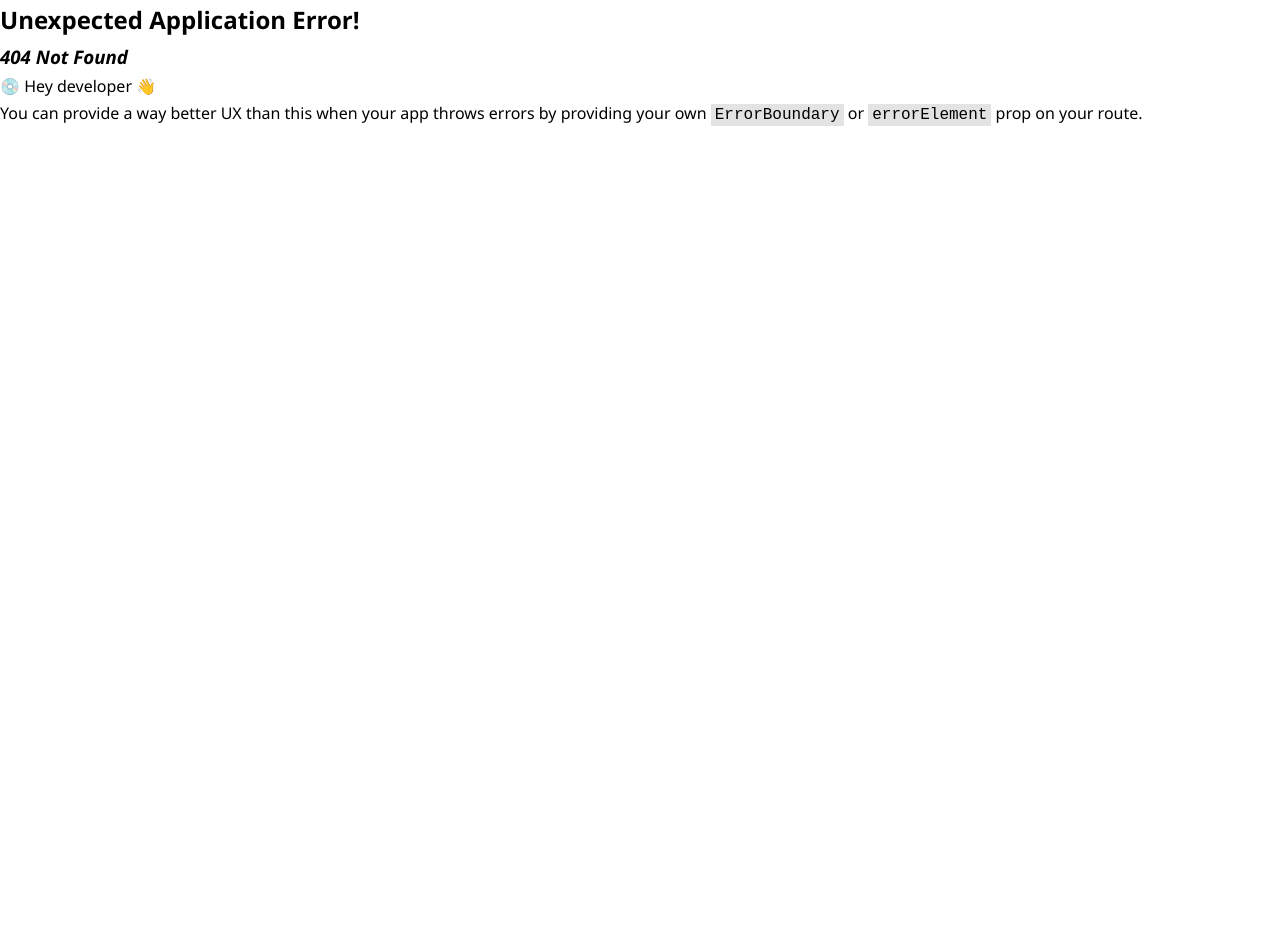
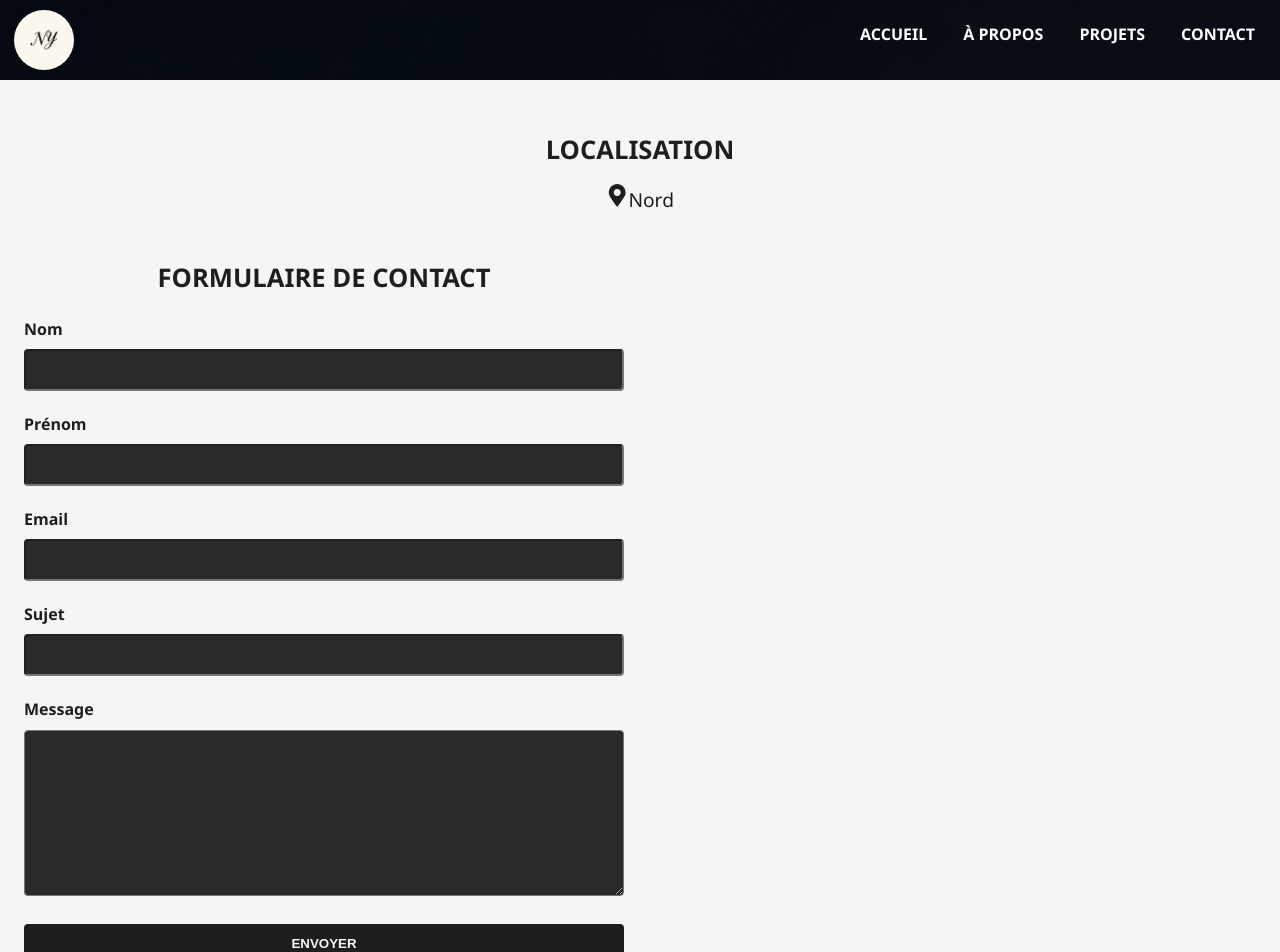
Before and after one commit to NabilY-5/checkpoint4, a React (Vite) app in the folder client/: page /contact in a window 1280 px wide. Before the commit this address had no page. Shown: the top 952 px of the page. Before the commit the page ends 800 px from the top, so only its background shows below. Built offline with nearby package versions, Linux system fonts and the light colour scheme.

Commit message:
feat: work on contact  page

```diff
--- a/client/src/components/Navbar/Navbar.tsx
+++ b/client/src/components/Navbar/Navbar.tsx
@@ -31,6 +31,13 @@ const Navbar = () => {
         >
           PROJETS
         </NavLink>
+        <NavLink
+          to="/contact"
+          className="nav-link"
+          onClick={() => setOpen(false)}
+        >
+          CONTACT
+        </NavLink>
       </nav>
     </div>
   );
--- a/client/src/main.tsx
+++ b/client/src/main.tsx
@@ -11,9 +11,9 @@ import App from "./App";
 // Import additional components for new routes
 // Try creating these components in the "pages" folder
 import About from "./pages/About/About";
+import Contact from "./pages/Contact/Contact";
 import Homepage from "./pages/Homepage/Homepage";
 import Projects from "./pages/Projects/Projects";
-// import Contact from "./pages/Contact";
 
 /* ************************************************************************* */
 
@@ -27,6 +27,7 @@ const router = createBrowserRouter([
       { path: "/", element: <Homepage /> },
       { path: "/projects", element: <Projects /> },
       { path: "/about", element: <About /> },
+      { path: "/contact", element: <Contact /> },
     ], // Renders the App component for the home page
   },
   // Try adding a new route! For example, "/about" with an About component
--- /dev/null
+++ b/client/src/pages/Contact/Contact.tsx
@@ -0,0 +1,70 @@
+import "./contact.css";
+import { FaMapMarkerAlt } from "react-icons/fa";
+import { ToastContainer, toast } from "react-toastify";
+
+const Contact = () => {
+  const handleSubmit = () => {
+    toast.success("Message envoyé !");
+  };
+
+  return (
+    <main className="contact-page">
+      <section className="location-section">
+        <h2>LOCALISATION</h2>
+        <p>
+          <FaMapMarkerAlt style={{ fontSize: "1.4rem" }} />
+          Nord
+        </p>
+      </section>
+
+      <section className="contact-form-section">
+        <h2>FORMULAIRE DE CONTACT</h2>
+
+        <form
+          action="https://formspree.io/f/mqalqzkr"
+          method="POST"
+          className="contact-form"
+          onSubmit={handleSubmit}
+        >
+          <input
+            type="hidden"
+            name="_redirect"
+            value="https://github.com/NabilY-5"
+          />
+          <div className="form-group">
+            <label htmlFor="nom">Nom</label>
+            <input type="text" id="nom" name="nom" required />
+          </div>
+
+          <div className="form-group">
+            <label htmlFor="prenom">Prénom</label>
+            <input type="text" id="prenom" name="prenom" required />
+          </div>
+
+          <div className="form-group">
+            <label htmlFor="email">Email</label>
+            <input type="email" id="email" name="email" required />
+          </div>
+
+          <div className="form-group">
+            <label htmlFor="sujet">Sujet</label>
+            <input type="text" id="sujet" name="sujet" />
+          </div>
+
+          <div className="form-group">
+            <label htmlFor="message">Message</label>
+            <textarea id="message" name="message" rows={8} required />
+          </div>
+
+          <button type="submit" className="contact-submit-button">
+            ENVOYER
+          </button>
+        </form>
+      </section>
+
+      <ToastContainer position="bottom-right" theme="light" autoClose={2000} />
+    </main>
+  );
+};
+
+export default Contact;
--- /dev/null
+++ b/client/src/pages/Contact/contact.css
@@ -0,0 +1,72 @@
+.contact-page {
+  background-color: #f5f5f5;
+  color: #1e1e1e;
+  padding: 48px 24px;
+}
+
+.location-section {
+  text-align: center;
+  margin-bottom: 40px;
+}
+
+.location-section h2 {
+  font-size: 1.6rem;
+  margin-bottom: 12px;
+}
+
+.location-section p {
+  font-size: 1.2rem;
+}
+
+.contact-form-section {
+  max-width: 600px;
+}
+
+.contact-form-section h2 {
+  font-size: 1.6rem;
+  margin-bottom: 16px;
+  text-align: center;
+}
+
+.contact-form-section p {
+  font-size: 1rem;
+  margin-bottom: 32px;
+  text-align: center;
+  color: #4d4d4d;
+}
+
+.contact-form {
+  display: flex;
+  flex-direction: column;
+  gap: 20px;
+}
+
+.form-group label {
+  display: block;
+  margin-bottom: 6px;
+  font-weight: bold;
+}
+
+.form-group input,
+.form-group textarea {
+  width: 100%;
+  padding: 10px 14px;
+  background-color: #2a2a2a;
+  color: #f5f5f5;
+  border-radius: 4px;
+  font-size: 1rem;
+}
+
+.contact-submit-button {
+  background-color: #1e1e1e;
+  color: #f5f5f5;
+  padding: 12px;
+  font-weight: bold;
+  border: none;
+  border-radius: 4px;
+  cursor: pointer;
+}
+
+.contact-submit-button:hover {
+  background-color: #333;
+}
--- a/client/src/pages/Homepage/Homepage.tsx
+++ b/client/src/pages/Homepage/Homepage.tsx
@@ -7,7 +7,7 @@ const Homepage = () => {
     <main>
       <section className="pres-section">
         <div className="pres-detail">
-          <h1>N Y</h1>
+          <h1>NABIL YAHYA</h1>
           <p>DÉVELOPPEUR WEB</p>
         </div>
       </section>
@@ -15,14 +15,15 @@ const Homepage = () => {
       <section className="about-section">
         <h2>A PROPOS DE MOI</h2>
         <p>
-          Je m'appelle N Y. Je suis développeur web junior, fraîchement issu
-          d'une formation intensive où j'ai appris à transformer des idées en
-          interfaces fonctionnelles. Je conçois des sites modernes en utilisant
-          des technologies actuelles comme HTML, CSS, JavaScript et React. À
-          travers ce portfolio, je souhaite partager ma vision du développement
-          : claire, fluide, et esthétique. Passionné par la créativité digitale
-          et les détails qui font la différence, je m'efforce de créer des
-          projets qui racontent une histoire, et peut-être la vôtre.
+          Je m'appelle Nabil YAHYA. Je suis développeur web junior, fraîchement
+          issu d'une formation intensive où j'ai appris à transformer des idées
+          en interfaces fonctionnelles. Je conçois des sites modernes en
+          utilisant des technologies actuelles comme HTML, CSS, JavaScript et
+          React. À travers ce portfolio, je souhaite partager ma vision du
+          développement : claire, fluide, et esthétique. Passionné par la
+          créativité digitale et les détails qui font la différence, je
+          m'efforce de créer des projets qui racontent une histoire, et
+          peut-être la vôtre.
         </p>
         <NavLink to="/about" className="plus-button">
           PLUS
@@ -88,6 +89,17 @@ const Homepage = () => {
           </div>
         </div>
       </section>
+      <section className="contact-section">
+        <h2>ON RESTE EN CONTACT ?</h2>
+        <p>
+          Envie de créer quelque chose ? Que ce soit pour un projet web, une
+          mission freelance ou juste pour échanger, je suis toujours ouvert aux
+          bonnes idées
+        </p>
+        <NavLink to="/contact" className="contact-button">
+          ME CONTACTER
+        </NavLink>
+      </section>
     </main>
   );
 };
--- a/client/src/pages/Homepage/homepage.css
+++ b/client/src/pages/Homepage/homepage.css
@@ -178,3 +178,33 @@
   margin-bottom: 20px;
   box-shadow: 0 0 10px rgba(0, 0, 0, 0.08);
 }
+
+.contact-section {
+  background-color: #f5f5f5;
+  color: #1e1e1e;
+  text-align: center;
+  padding: 48px 24px;
+}
+
+.contact-section h2 {
+  font-size: 1.6rem;
+  margin-bottom: 16px;
+}
+
+.contact-section p {
+  color: #555555;
+  margin-bottom: 24px;
+}
+
+.contact-button {
+  color: #1e1e1e;
+  text-decoration: none;
+  padding: 10px 20px;
+  border: 1px solid #1e1e1e;
+  font-weight: bold;
+}
+
+.contact-button:hover {
+  background-color: #1e1e1e;
+  color: #f5f5f5;
+}
```
Also changed, not shown: package.json (+6 -2 lines).
